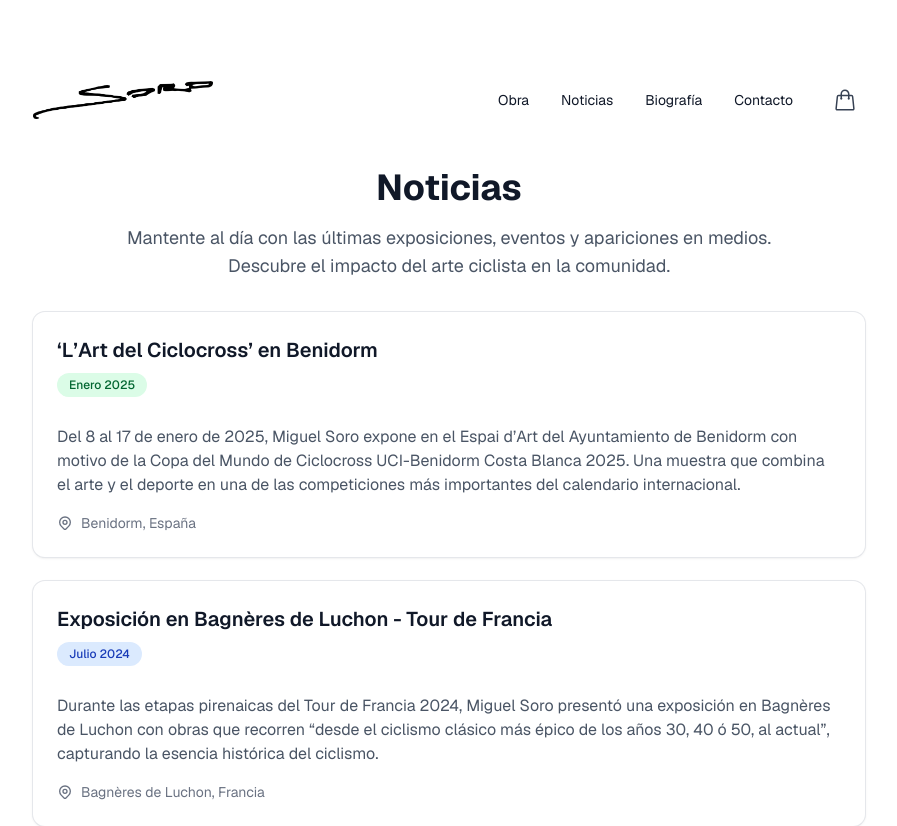
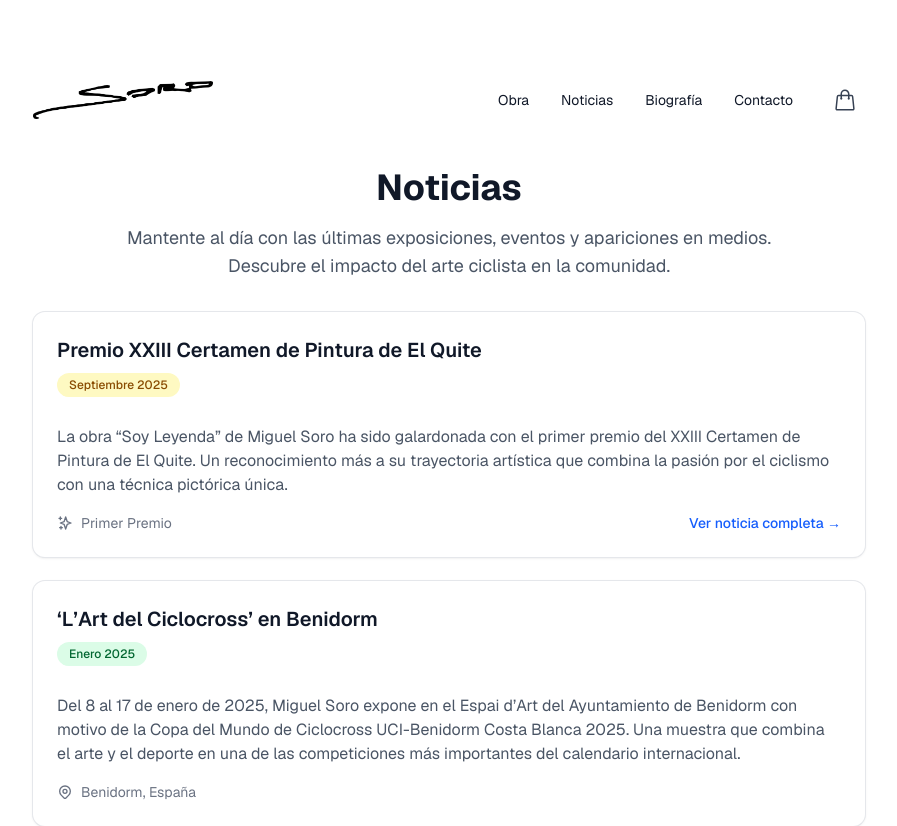
Before and after one commit to vigosan/miguelsoro-com, a Next.js app: page /news in a window 1280 px wide. Shown: the top 826 px of the page, without its empty margins (191-1088 px from the left). Built offline with nearby package versions, Linux system fonts and the light colour scheme.

Commit message:
Add news item for Premio XXIII Certamen de Pintura de El Quite

```diff
--- a/pages/news.tsx
+++ b/pages/news.tsx
@@ -16,6 +16,43 @@ export default function NewsPage() {
         </div>
 
         <div className="max-w-4xl mx-auto space-y-6">
+          {/* Premio XXIII Certamen de Pintura de El Quite */}
+          <div className="bg-white rounded-xl shadow-sm ring-1 ring-gray-200 overflow-hidden">
+            <div className="p-6">
+              <div className="flex items-start justify-between mb-4">
+                <div>
+                  <h2 className="text-xl font-semibold text-gray-900 mb-2">
+                    Premio XXIII Certamen de Pintura de El Quite
+                  </h2>
+                  <span className="inline-flex items-center px-3 py-1 rounded-full text-xs font-medium bg-yellow-100 text-yellow-800 mb-3">
+                    Septiembre 2025
+                  </span>
+                </div>
+              </div>
+              <p className="text-gray-600 mb-4">
+                La obra &ldquo;Soy Leyenda&rdquo; de Miguel Soro ha sido galardonada con el primer premio del
+                XXIII Certamen de Pintura de El Quite. Un reconocimiento más a su trayectoria artística
+                que combina la pasión por el ciclismo con una técnica pictórica única.
+              </p>
+              <div className="flex items-center justify-between">
+                <div className="flex items-center text-sm text-gray-500">
+                  <svg className="w-4 h-4 mr-2" fill="none" stroke="currentColor" viewBox="0 0 24 24">
+                    <path strokeLinecap="round" strokeLinejoin="round" strokeWidth={2} d="M5 3v4M3 5h4M6 17v4m-2-2h4m5-16l2.286 6.857L21 12l-5.714 2.143L13 21l-2.286-6.857L5 12l5.714-2.143L13 3z" />
+                  </svg>
+                  Primer Premio
+                </div>
+                <a
+                  className="text-sm text-blue-600 hover:text-blue-700 font-medium"
+                  href="https://nuevecuatrouno.com/2025/09/16/la-obra-soy-leyenda-se-hace-con-el-xxiii-certamen-de-pintura-de-el-quite/"
+                  target="_blank"
+                  rel="noopener noreferrer"
+                >
+                  Ver noticia completa →
+                </a>
+              </div>
+            </div>
+          </div>
+
           {/* Exposición Copa del Mundo de Ciclocross 2025 - Benidorm */}
           <div className="bg-white rounded-xl shadow-sm ring-1 ring-gray-200 overflow-hidden">
             <div className="p-6">
```
